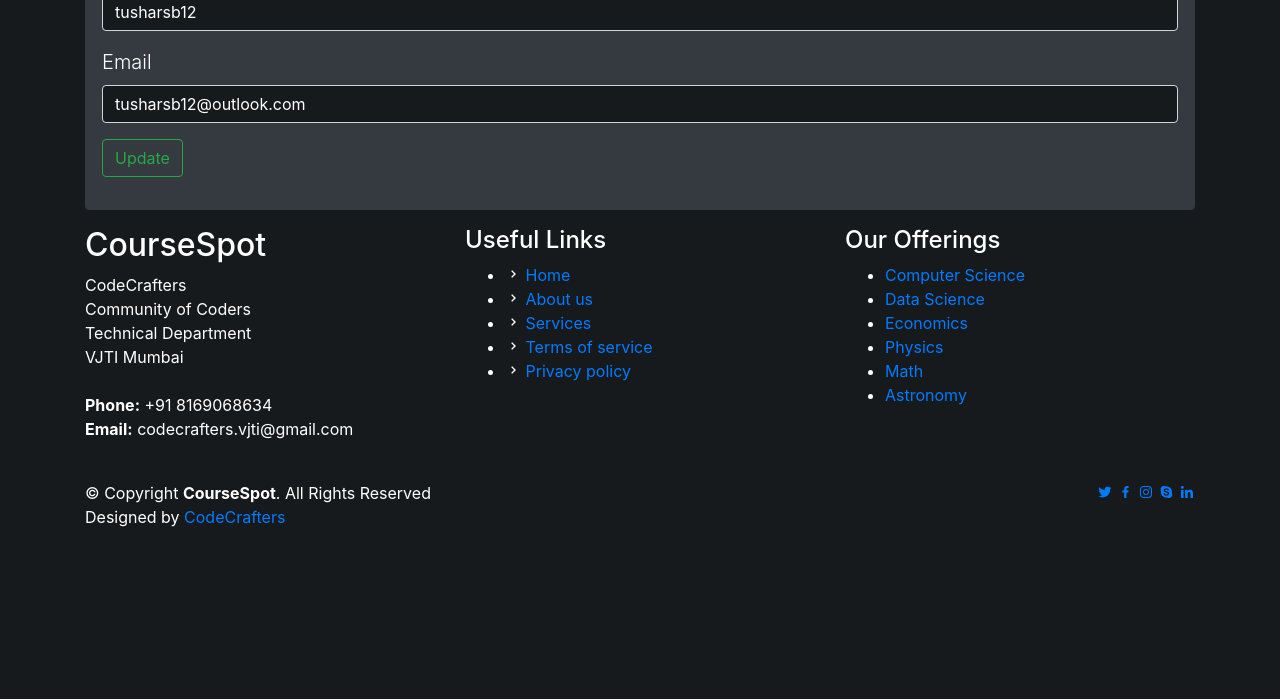
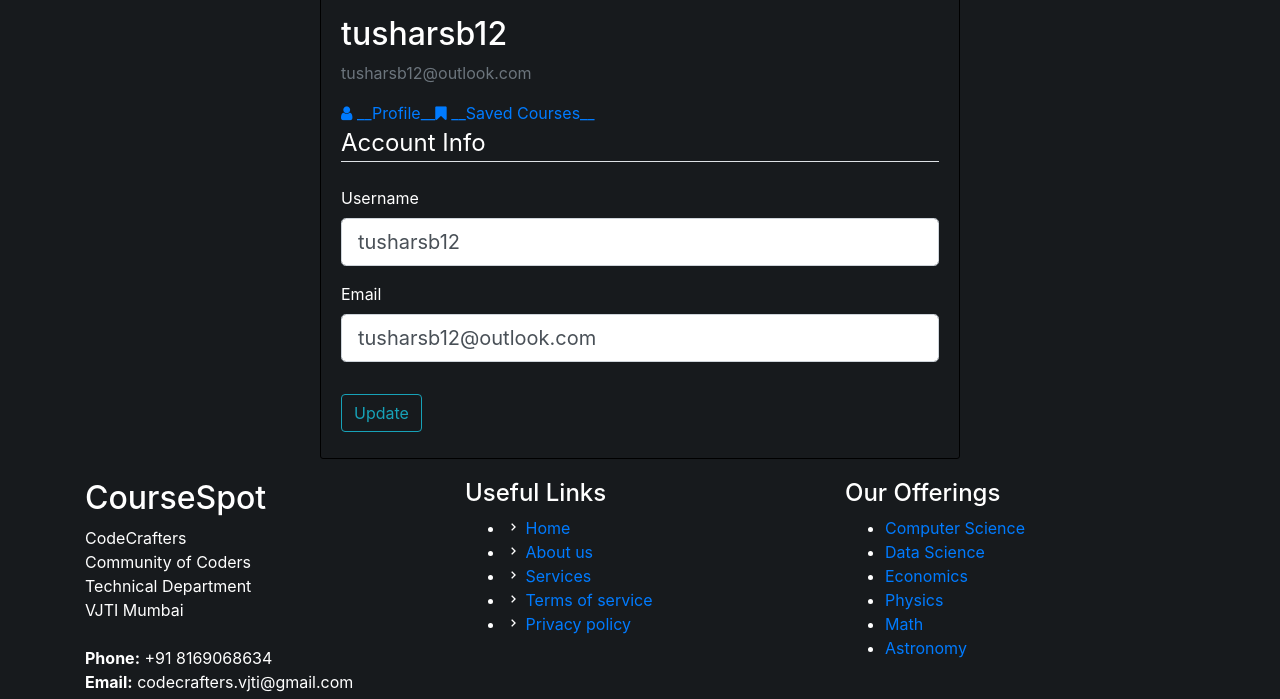
Before and after one commit to dhairyashah1/CodeCrafters-CourseSuggestingWebApp, a Flask app: page /account in a window 1280 px wide. Shown: the part 618-1317 px from the top of the page. Before the commit the page ends 1145 px from the top, so only its background shows below. Run offline with Flask 2, Linux system fonts and the light colour scheme; a user stored in the database is signed in; some libraries are stand-ins or nearby versions.

Commit message:
Update account.html

```diff
--- a/coursespot/templates/account.html
+++ b/coursespot/templates/account.html
@@ -1,49 +1,57 @@
-{% extends 'layout.html' %}
+{% extends "layout.html" %}
+{% block content %}
+    <div class="content-section">
+        <div class="user-info">
+              <img class="img-profile img-circle img-responsive center-block" src="https://bootdey.com/img/Content/avatar/avatar1.png" alt="">
+              <ul class="meta list list-unstyled">
+        </div>
+      <div class="media">
+        <div class="media-body">
+          <h2 class="account-heading">{{ current_user.username }}</h2>
+          <p class="text-secondary">{{ current_user.email }}</p>
+        </div>
+      </div>
+        <nav class="side-menu">
+        				<ul class="nav">
+        					<li class="active"><a href="{{ url_for('account') }}"><span class="fa fa-user"></span> __Profile__ </a></li>
+        					<li><a href="{{ url_for('saved_courses') }}"><span class="fa fa-bookmark"></span> __Saved Courses__ </a></li>
+        				</ul>
+        			</nav>
+        <form method="POST" action="" enctype="multipart/form-data">
+            {{ form.hidden_tag() }}
+            <fieldset class="form-group">
+                <legend class="border-bottom mb-4">Account Info</legend>
+                <div class="form-group">
+                    {{ form.username.label(class="form-control-label") }}
 
-{% block content %}
-<div class="container">
-    <h1 class="display-4">Account Info</h1>
-    <div>
-        <p class="lead"><strong>Username</strong> : {{ current_user.username }}
-            <br>
-            <strong>Email</strong> : {{ current_user.email }}
-        </p>
-    </div>
-    <br>
-    <h1 class="display-4">Update Profile</h1>
-    <div class="border border-dark p-3 mb-3 rounded bg-dark">
-        <form method="POST" action="">
-            {{ form.hidden_tag() }}
-            <div class="form-group">
-                {{ form.username.label(class="form-control-label lead") }}
                     {% if form.username.errors %}
-                    {{ form.username(class="form-control form-control-md is-invalid textbox") }}
+                        {{ form.username(class="form-control form-control-lg is-invalid") }}
                         <div class="invalid-feedback">
                             {% for error in form.username.errors %}
                                 <span>{{ error }}</span>
                             {% endfor %}
                         </div>
                     {% else %}
-                    {{ form.username(class="form-control form-control-md textbox") }}
+                        {{ form.username(class="form-control form-control-lg") }}
                     {% endif %}
                 </div>
                 <div class="form-group">
-                {{ form.email.label(class="form-control-label lead") }}
+                    {{ form.email.label(class="form-control-label") }}
                     {% if form.email.errors %}
-                    {{ form.email(class="form-control form-control-md is-invalid textbox") }}
+                        {{ form.email(class="form-control form-control-lg is-invalid") }}
                         <div class="invalid-feedback">
                             {% for error in form.email.errors %}
                                 <span>{{ error }}</span>
                             {% endfor %}
                         </div>
                     {% else %}
-                    {{ form.email(class="form-control form-control-md textbox") }}
+                        {{ form.email(class="form-control form-control-lg") }}
                     {% endif %}
                 </div>
+            </fieldset>
             <div class="form-group">
-                {{ form.submit(class="btn btn-outline-success") }}
+                {{ form.submit(class="btn btn-outline-info") }}
             </div>
         </form>
     </div>
-</div>
-{% endblock %}
+{% endblock content %}
```
Lines whose indentation alone changed are shown as unchanged.
